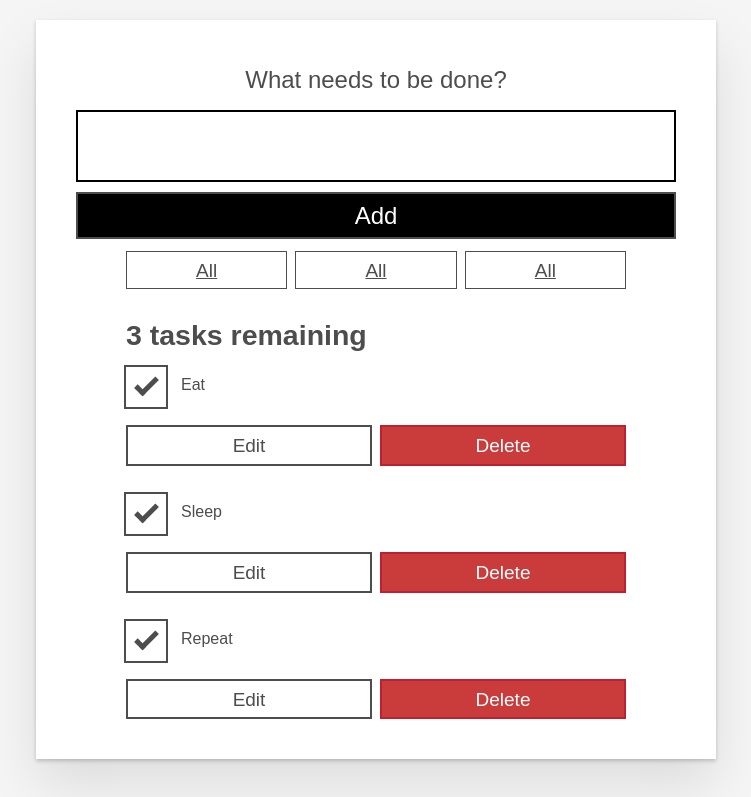
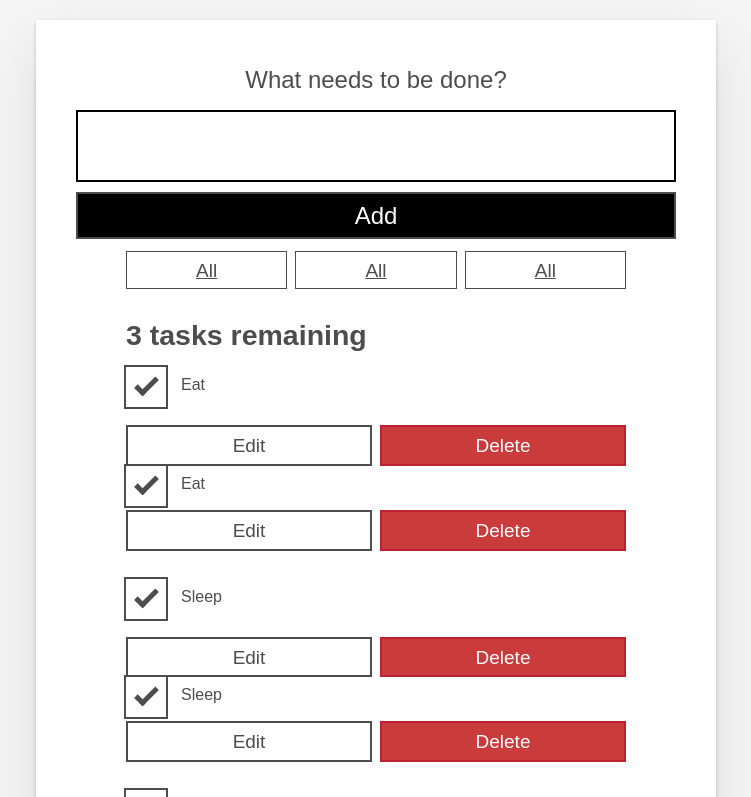
Before and after one commit to DTFsquad/react-to-do-app, a React (Create React App) app: page / in a window 1280 px wide. Shown: the top 797 px of the page, without its empty margins (264-1015 px from the left). Built offline with nearby package versions, Linux system fonts and the light colour scheme.

Commit message:
conditional rendering and todo templates

```diff
--- a/src/components/Todo.js
+++ b/src/components/Todo.js
@@ -12,7 +12,11 @@ export default function Todo(props) {
                 <input id={props.id} className="todo-text" type="text" />
             </div>
             <div className="btn-group">
-                <button type="button" className="btn todo-cancel">
+                <button
+                    type="button"
+                    className="btn todo-cancel"
+                    onClick={() => setEditing(false)}
+                >
                     Cancel
               <span className="visually-hidden">renaming {props.name}</span>
                 </button>
@@ -37,7 +41,11 @@ export default function Todo(props) {
                 </label>
             </div>
             <div className="btn-group">
-                <button type="button" className="btn">
+                <button
+                    type="button"
+                    className="btn"
+                    onClick={() => setEditing(true)}
+                >
                     Edit <span className="visually-hidden">{props.name}</span>
                 </button>
                 <button
@@ -52,7 +60,7 @@ export default function Todo(props) {
     );
 
     return (
-        <li className="todo stack-small">
+        <li className="todo">{isEditing ? editingTemplate : viewTemplate}
             <div className="c-cb">
                 <input
                     id={props.id}
```
